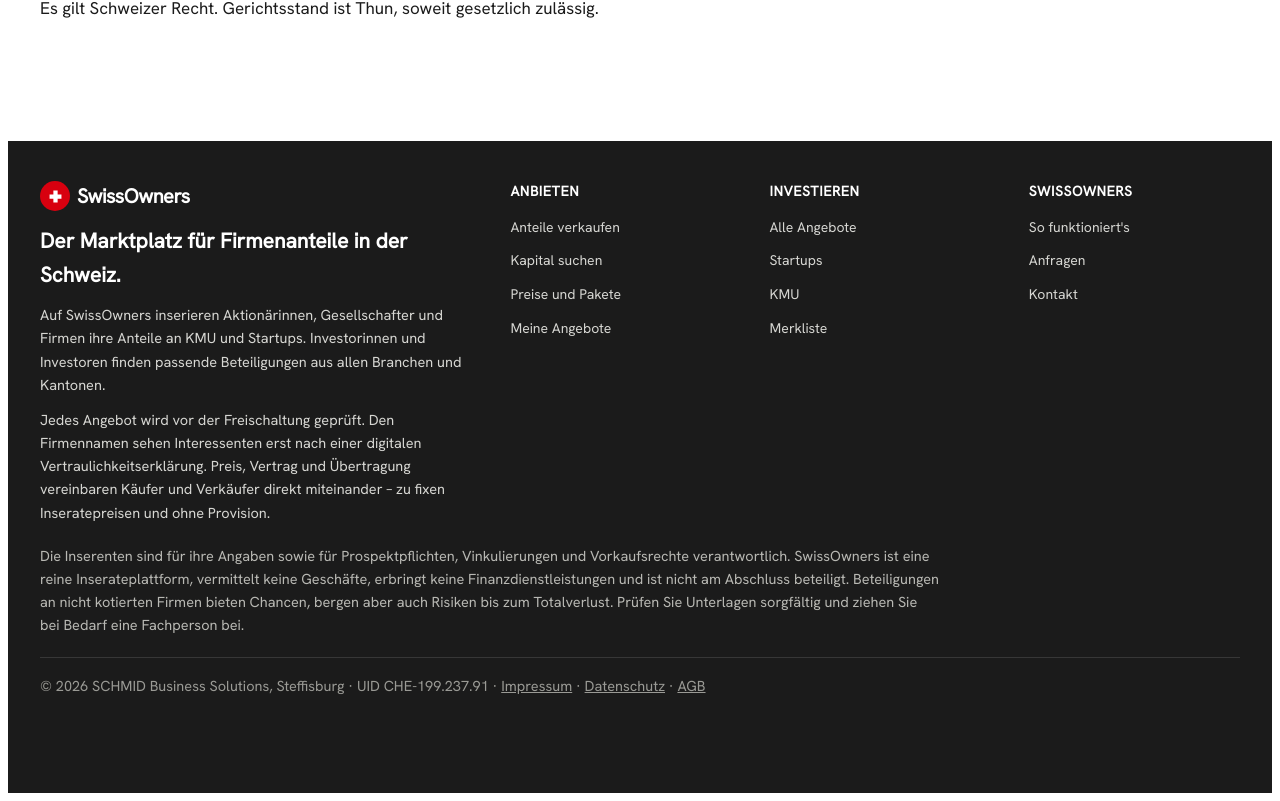
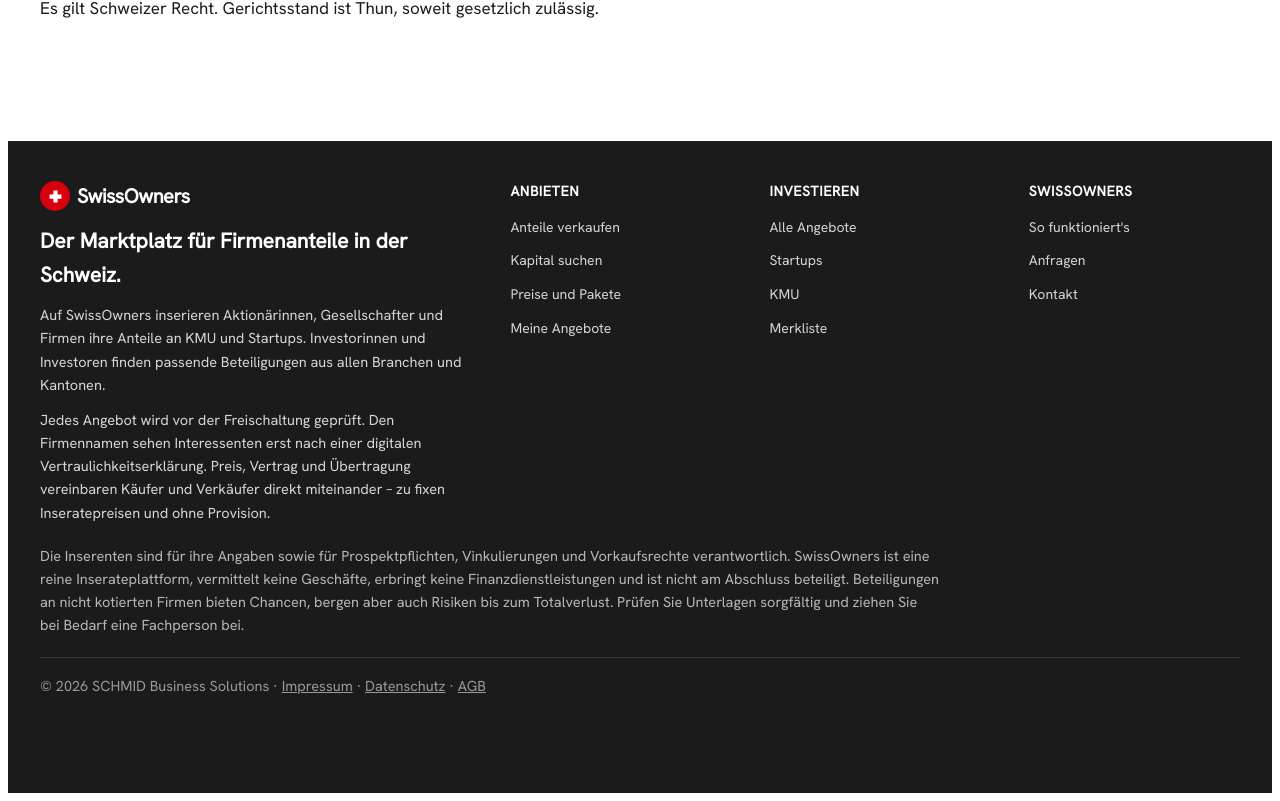
Before and after one commit to schmid-business-solutions/swissowners, a Next.js app: page /agb in a window 1280 px wide. Shown: the part 2408-3209 px from the top of the page. Built offline with nearby package versions, Linux system fonts and the light colour scheme; no server answers.

Commit message:
Footer: nur Firmenname ohne Ort und UID
Co-Authored-By: Claude Opus 5.5 <noreply@anthropic.com>
Claude-Session: https://claude.ai/code/session_01CAXduujtkyGuaWd5FhvDkg

```diff
--- a/src/components/Footer.tsx
+++ b/src/components/Footer.tsx
@@ -38,7 +38,7 @@ export default function Footer() {
         </div>
         <p className="ft-note">Die Inserenten sind für ihre Angaben sowie für Prospektpflichten, Vinkulierungen und Vorkaufsrechte verantwortlich. SwissOwners ist eine reine Inserateplattform, vermittelt keine Geschäfte, erbringt keine Finanzdienstleistungen und ist nicht am Abschluss beteiligt. Beteiligungen an nicht kotierten Firmen bieten Chancen, bergen aber auch Risiken bis zum Totalverlust. Prüfen Sie Unterlagen sorgfältig und ziehen Sie bei Bedarf eine Fachperson bei.</p>
         <p className="ft-legal">
-          © {new Date().getFullYear()} SCHMID Business Solutions, Steffisburg · UID CHE-199.237.91 ·{" "}
+          © {new Date().getFullYear()} SCHMID Business Solutions ·{" "}
           <Link href="/impressum" style={{ color: "inherit" }}>Impressum</Link> ·{" "}
           <Link href="/datenschutz" style={{ color: "inherit" }}>Datenschutz</Link> ·{" "}
           <Link href="/agb" style={{ color: "inherit" }}>AGB</Link>
```
